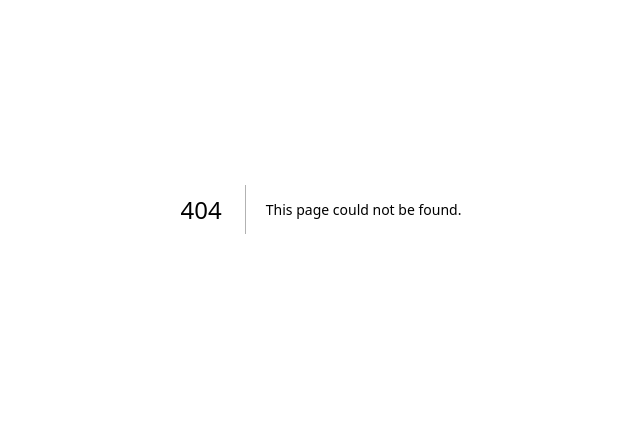
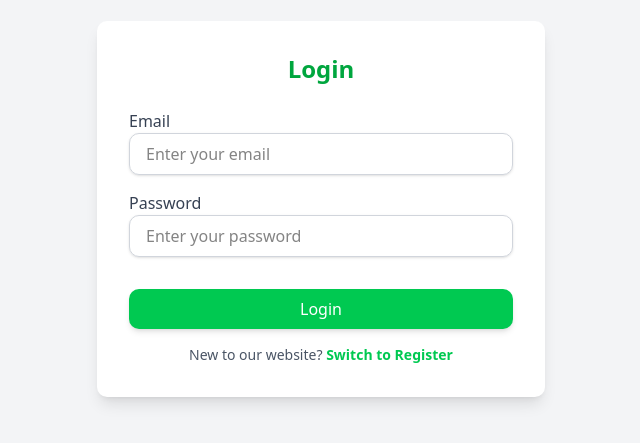
Before and after one commit to 000lamaanish/e-com, a Next.js app: page /Login in a window 1280 px wide. Before the commit this address had no page. Shown: the part 191-634 px from the top of the page, without its empty margins (319-959 px from the left). Built offline with nearby package versions, Linux system fonts and the light colour scheme.

Commit message:
Login and sigunup

```diff
--- /dev/null
+++ b/src/app/Login/page.tsx
@@ -0,0 +1,96 @@
+"use client";
+
+import React, { useState } from "react";
+import { useForm, SubmitHandler } from "react-hook-form";
+import Input from "../component/Input";
+
+// Define form data type
+interface FormData {
+    name?: string;
+    email: string;
+    password: string;
+}
+
+const RegisterForm: React.FC = () => {
+    const [isRegister, setIsRegister] = useState<boolean>(false);
+
+    const {
+        register,
+        handleSubmit,
+        formState: { errors },
+    } = useForm<FormData>();
+
+    const onSubmit: SubmitHandler<FormData> = (data) => {
+        console.log("Form Data:", data);
+        alert(`Form submitted successfully!\n${JSON.stringify(data, null, 2)}`);
+    };
+
+    return (
+        <div className="flex items-center justify-center min-h-screen bg-gray-100">
+            <div className="bg-white p-6 sm:p-8 rounded-lg shadow-lg w-full max-w-md">
+                <h2 className="text-2xl font-bold text-center text-green-600">
+                    {isRegister ? "Register" : "Login"}
+                </h2>
+
+                <form onSubmit={handleSubmit(onSubmit)} className="mt-6">
+                    {isRegister && (
+                        <Input
+                            label="Name"
+                            type="text"
+                            register={register}
+                            validation={{ required: "Name is required" }}
+                            error={errors.name}
+                        />
+                    )}
+
+                    <Input
+                        label="Email"
+                        type="email"
+                        register={register}
+                        validation={{
+                            required: "Email is required",
+                            pattern: {
+                                value: /^[a-zA-Z0-9._%+-]+@[a-zA-Z0-9.-]+\.[a-zA-Z]{2,}$/,
+                                message: "Invalid email format",
+                            },
+                        }}
+                        error={errors.email}
+                    />
+
+                    <Input
+                        label="Password"
+                        type="password"
+                        register={register}
+                        validation={{
+                            required: "Password is required",
+                            minLength: {
+                                value: 6,
+                                message: "Password must be at least 6 characters",
+                            },
+                        }}
+                        error={errors.password}
+                    />
+
+                    <button
+                        type="submit"
+                        className="w-full mt-4 bg-green-500 text-white py-2 rounded-lg shadow-md hover:bg-green-600 transition"
+                    >
+                        {isRegister ? "Register" : "Login"}
+                    </button>
+
+                    <p className="text-center text-sm text-gray-600 mt-4">
+                        {isRegister ? "Already have an account? " : "New to our website? "}
+                        <span
+                            onClick={() => setIsRegister(!isRegister)}
+                            className="text-green-500 font-semibold cursor-pointer hover:underline"
+                        >
+                            {isRegister ? "Switch to Login" : "Switch to Register"}
+                        </span>
+                    </p>
+                </form>
+            </div>
+        </div>
+    );
+};
+
+export default RegisterForm;
--- /dev/null
+++ b/src/app/component/Input.tsx
@@ -0,0 +1,29 @@
+import React from "react";
+import { FieldError, UseFormRegister } from "react-hook-form";
+
+interface InputProps {
+    label: string;
+    type: string;
+    register: UseFormRegister<any>;
+    validation?: object;
+    error?: FieldError;
+}
+
+const Input: React.FC<InputProps> = ({ label, type, register, validation, error }) => {
+    return (
+        <div className="mb-4">
+            <label className="block text-gray-700 font-medium">{label}</label>
+            <input
+                type={type}
+                {...register(label.toLowerCase(), validation)}
+                className={`w-full px-4 py-2 border rounded-lg shadow-sm focus:outline-none focus:ring-2
+          ${error ? "border-red-500 focus:ring-red-500" : "border-gray-300 focus:ring-green-500"}
+        `}
+                placeholder={`Enter your ${label.toLowerCase()}`}
+            />
+            {error && <p className="text-red-500 text-sm mt-1">{error.message}</p>}
+        </div>
+    );
+};
+
+export default Input;
```
